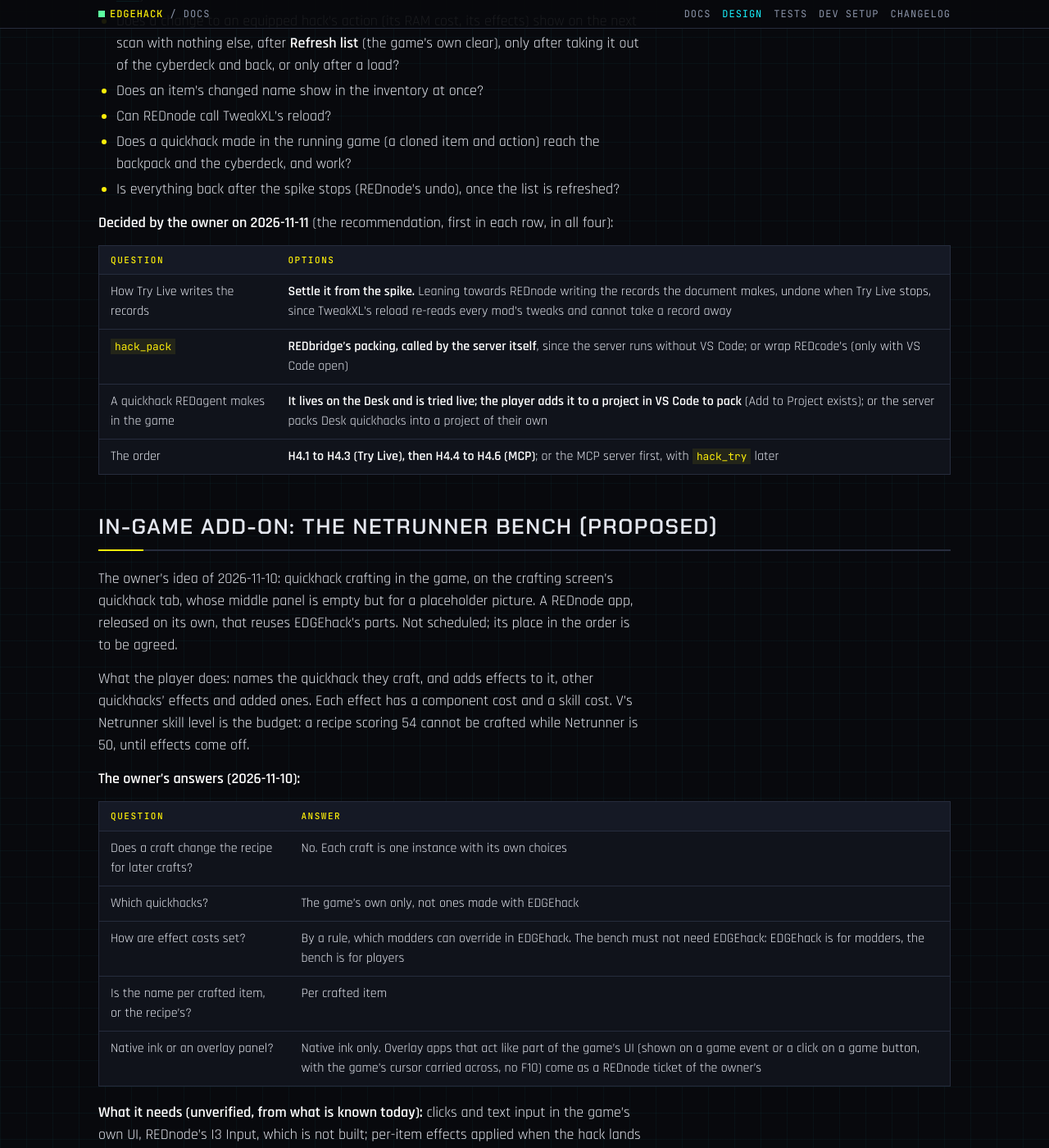
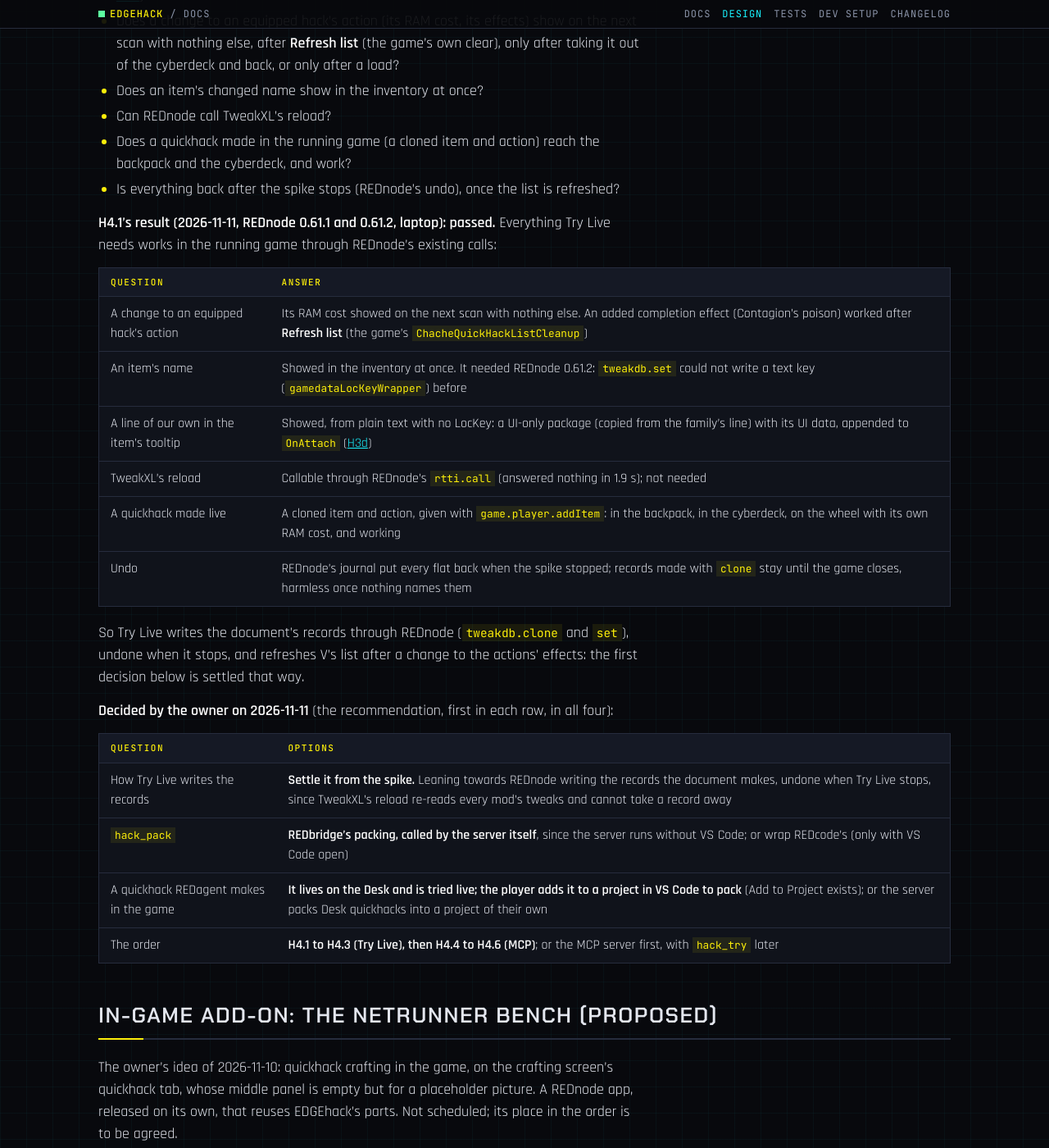
Before and after one commit to Edgemodders/EDGEhack, a Jekyll site: the page built from docs/design.md, in a window 1280 px wide and 1400 px high, scrolled down 40755 px. Shown: the whole window at 82% size. Built offline with Jekyll 4.4.1, drawn with Linux system fonts in a browser that asks for light colours.

Commit message:
H4.1 Try Live spike passed: every change shows live, a quickhack made live works; Try Live writes through REDnode
Co-Authored-By: Claude Opus 5.5 <noreply@anthropic.com>

```diff
--- a/docs/design.md
+++ b/docs/design.md
@@ -776,6 +776,19 @@ Written on 2026-11-11 after H3c passed, for the owner to agree. H4 has two halve
 - Does a quickhack made in the running game (a cloned item and action) reach the backpack and the cyberdeck, and work?
 - Is everything back after the spike stops (REDnode's undo), once the list is refreshed?
 
+**H4.1's result (2026-11-11, REDnode 0.61.1 and 0.61.2, laptop): passed.** Everything Try Live needs works in the running game through REDnode's existing calls:
+
+| Question | Answer |
+|---|---|
+| A change to an equipped hack's action | Its RAM cost showed on the next scan with nothing else. An added completion effect (Contagion's poison) worked after **Refresh list** (the game's `ChacheQuickHackListCleanup`) |
+| An item's name | Showed in the inventory at once. It needed REDnode 0.61.2: `tweakdb.set` could not write a text key (`gamedataLocKeyWrapper`) before |
+| A line of our own in the item's tooltip | Showed, from plain text with no LocKey: a UI-only package (copied from the family's line) with its UI data, appended to `OnAttach` ([H3d](#h3d-feature-lines-proposed)) |
+| TweakXL's reload | Callable through REDnode's `rtti.call` (answered nothing in 1.9 s); not needed |
+| A quickhack made live | A cloned item and action, given with `game.player.addItem`: in the backpack, in the cyberdeck, on the wheel with its own RAM cost, and working |
+| Undo | REDnode's journal put every flat back when the spike stopped; records made with `clone` stay until the game closes, harmless once nothing names them |
+
+So Try Live writes the document's records through REDnode (`tweakdb.clone` and `set`), undone when it stops, and refreshes V's list after a change to the actions' effects: the first decision below is settled that way.
+
 **Decided by the owner on 2026-11-11** (the recommendation, first in each row, in all four):
 
 | Question | Options |
```
Also changed, not shown: CLAUDE.md (+1 -1 lines), docs/testing.md (+3 -2 lines).
